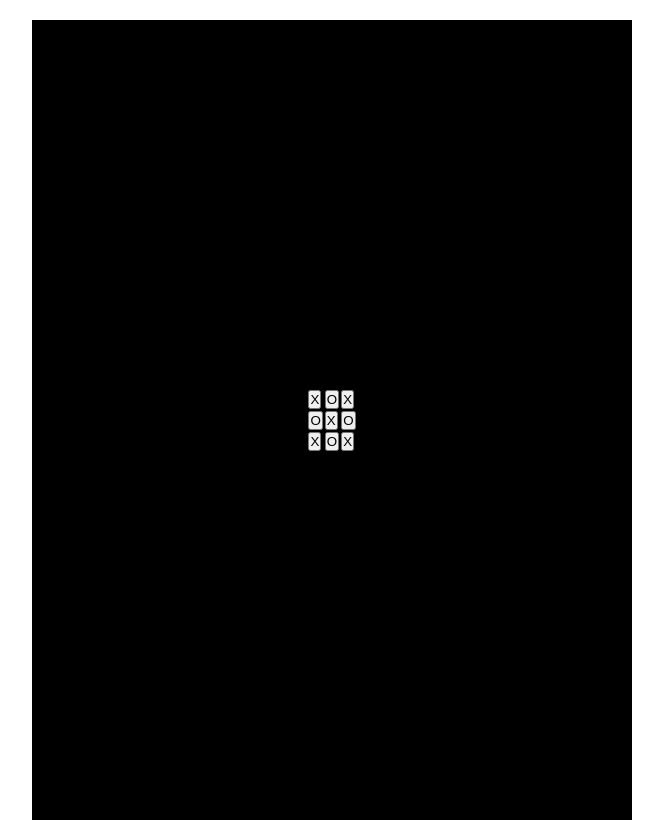
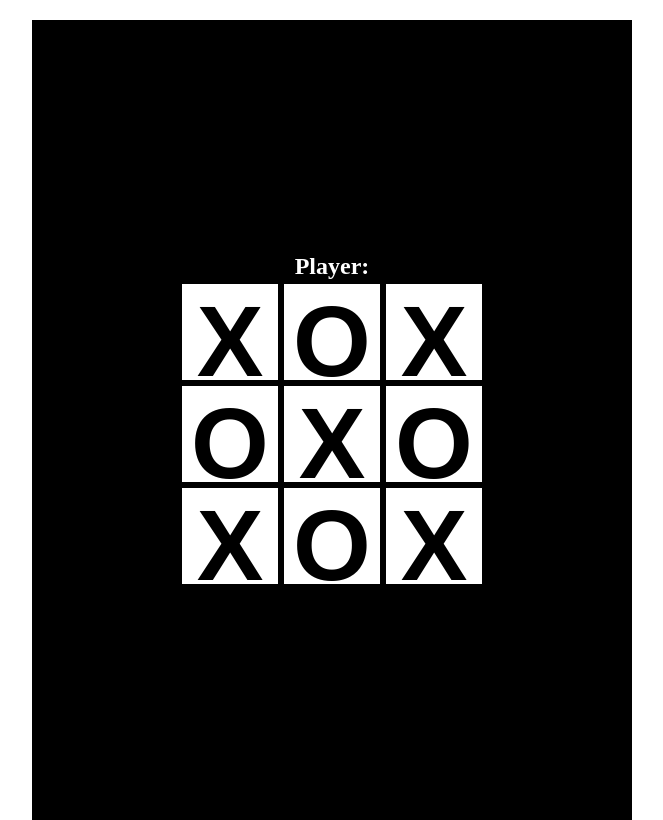
Before and after one commit to PacIsGod96/CSET115-Final, a plain HTML site: page index.html in a window 1280 px wide. Shown: the whole page, without its empty margins (308-971 px from the left). Drawn offline with Linux system fonts and the light colour scheme.

Commit message:
added btn css

```diff
--- a/index.html
+++ b/index.html
@@ -9,6 +9,7 @@
 <body>
     <div class="Tic-Tac-Toe-Board">
         <div class="btns">
+            <h2>Player: </h2>
             <table>
                 <tr>
                     <td>
--- a/style.css
+++ b/style.css
@@ -17,3 +17,18 @@ body{
     justify-content: center;
     align-items: center;
 }
+
+.btns button{
+    width: 100px;
+    height: 100px;
+    font-size: 100px;
+    font-weight: bold;
+    background-color: white;
+    border: 2px solid black;
+}
+
+
+.btns{
+    color: white;
+    text-align: center;
+}
```
